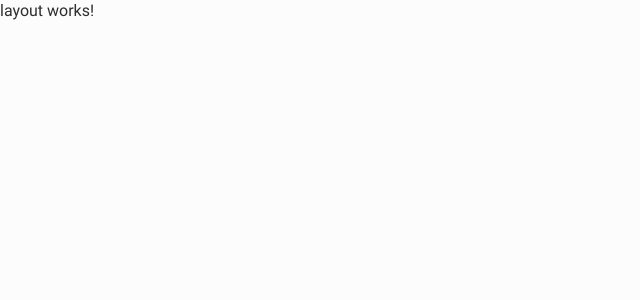
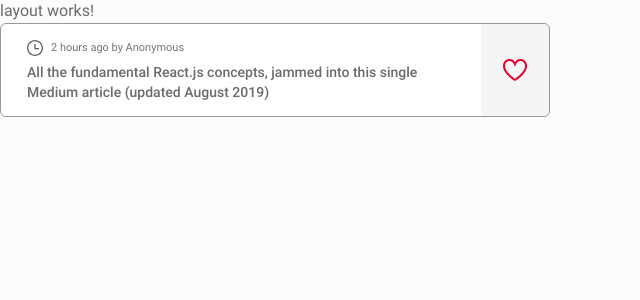
Before and after one commit to eriandev/hacker-news, an Angular app: page / in a window 1280 px wide. Shown: the top 300 px of the page, without its empty margins (0-640 px from the left). Built offline with nearby package versions, Linux system fonts and the light colour scheme.

Commit message:
feat: adds the design of the component card

```diff
--- /dev/null
+++ b/src/app/modules/home/components/card/card.component.css
@@ -0,0 +1,71 @@
+.card {
+  width: 100%;
+  display: grid;
+  max-width: 550px;
+  align-items: center;
+  border-radius: var(--rounded);
+  background: var(--color-white);
+  border: solid 1px var(--color-gray-400);
+  grid-template-columns: auto fit-content(100%);
+  transition: opacity 0.4s ease, transform 0.4s ease;
+}
+
+.card:active {
+  transform: scale(0.98);
+}
+
+.card__content {
+  display: grid;
+  gap: 6px;
+  padding: 16px 16px 14px 26px;
+}
+
+.card__content header {
+  display: flex;
+  gap: 8px;
+  align-items: center;
+  font-size: var(--size-xs);
+  color: var(--color-gray-500);
+}
+
+.card__content header img {
+  width: 16px;
+  height: 16px;
+}
+
+.card__content h3 {
+  display: -webkit-box;
+  font-weight: 500;
+  font-size: var(--size-sm);
+  color: var(--color-gray-600);
+  line-height: var(--leading-lg);
+  -webkit-box-orient: vertical;
+  text-overflow: ellipsis;
+  -webkit-line-clamp: 1;
+  overflow: hidden;
+}
+
+.card__fav {
+  width: 100%;
+  height: 100%;
+  display: grid;
+  cursor: pointer;
+  padding-left: 22px;
+  padding-right: 22px;
+  place-items: center;
+  background: var(--color-gray-200);
+  border-top-right-radius: var(--rounded);
+  border-bottom-right-radius: var(--rounded);
+}
+
+@media (pointer: fine) {
+  .card:hover {
+    opacity: 0.4;
+  }
+}
+
+@media screen and (min-width: 576px) {
+  .card__content h3 {
+    -webkit-line-clamp: 2;
+  }
+}
--- /dev/null
+++ b/src/app/modules/home/components/card/card.component.html
@@ -0,0 +1,14 @@
+<article class="card">
+  <a rel="noopener noreferrer" [title]="storyUrl" [href]="storyUrl" class="card__content">
+    <header>
+      <img src="assets/icons/clock.svg" />
+      <span>{{ createdAt }} by {{ author }}</span>
+    </header>
+    <h3>
+      {{ storyTitle }}
+    </h3>
+  </a>
+  <aside class="card__fav" (click)="toggleFavoriteState()">
+    <img src="assets/icons/{{ favoriteState ? 'heart-fill' : 'heart-outline' }}.svg" />
+  </aside>
+</article>
--- /dev/null
+++ b/src/app/modules/home/components/card/card.component.ts
@@ -0,0 +1,30 @@
+import { Component, EventEmitter, Input, Output } from '@angular/core';
+
+@Component({
+  selector: 'app-card',
+  templateUrl: './card.component.html',
+  styleUrls: ['./card.component.css'],
+})
+export class CardComponent {
+  @Input() public author: string = '';
+  @Input() public storyUrl: string = '';
+  @Input() public createdAt: string = '';
+  @Input() public storyTitle: string = '';
+  @Input() public createdAtId: number = 0;
+  @Input() public isFavorite: boolean = false;
+
+  @Output() changeFav = new EventEmitter<{ id: number; fav: boolean }>();
+  public favoriteState: boolean;
+
+  constructor() {
+    this.favoriteState = this.isFavorite;
+  }
+
+  public toggleFavoriteState(): void {
+    this.favoriteState = !this.favoriteState;
+    this.changeFav.emit({
+      id: this.createdAtId,
+      fav: this.favoriteState,
+    });
+  }
+}
--- a/src/app/modules/home/home.module.ts
+++ b/src/app/modules/home/home.module.ts
@@ -4,9 +4,10 @@ import { CommonModule } from '@angular/common';
 import { HomeRoutingModule } from './home-routing.module';
 import { NewsService } from './services/news.service';
 import { LayoutComponent } from './pages/layout/layout.component';
+import { CardComponent } from './components/card/card.component';
 
 @NgModule({
-  declarations: [LayoutComponent],
+  declarations: [LayoutComponent, CardComponent],
   providers: [NewsService],
   imports: [CommonModule, HomeRoutingModule],
 })
--- a/src/app/modules/home/pages/layout/layout.component.html
+++ b/src/app/modules/home/pages/layout/layout.component.html
@@ -1 +1,7 @@
 <p>layout works!</p>
+
+<app-card
+  storyTitle="All the fundamental React.js concepts, jammed into this single Medium article (updated August 2019)"
+  createdAt="2 hours ago"
+  author="Anonymous"
+></app-card>
--- a/src/styles.css
+++ b/src/styles.css
@@ -51,7 +51,7 @@
   --color-gray-400: #979797;
   --color-gray-500: #767676;
   --color-gray-600: #6b6b6b;
-  --color-gray-600: #2e2e2e;
+  --color-gray-700: #2e2e2e;
 
   font-size: var(--size-base);
 }
@@ -71,6 +71,7 @@ body {
   line-height: var(--leading-lg);
   font-family: var(--font-roboto);
   background-color: var(--color-gray-100);
+  -webkit-tap-highlight-color: transparent;
 }
 
 input,
```
Also changed, not shown: 2 other files (tests, documents, lock files or other folders).
